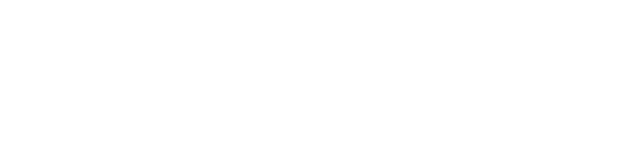
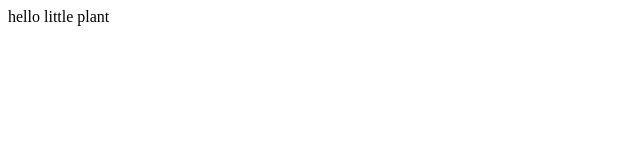
Before and after one commit to ko1000a/1, a plain HTML site: page index.html in a window 1280 px wide. Shown: the whole page, without its empty margins (0-640 px from the left). Drawn offline with Linux system fonts and the light colour scheme.

Commit message:
Update index.html

```diff
--- a/index.html
+++ b/index.html
@@ -1 +1 @@
-<html><hello little plant</html>
+<html>hello little plant</html>
```
